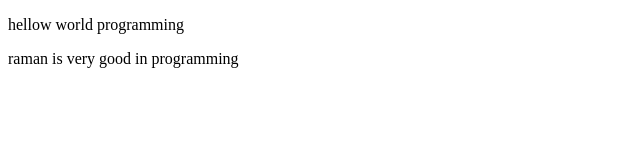
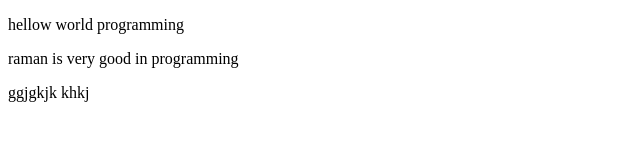
Before and after one commit to aakashkaji/dashboard, a plain HTML site: page index.html in a window 1280 px wide. Shown: the whole page, without its empty margins (0-640 px from the left). Drawn offline with Linux system fonts and the light colour scheme.

Commit message:
index.html added

```diff
--- a/index.html
+++ b/index.html
@@ -8,6 +8,7 @@
 	<div>
 		<div>
 			<p>raman is very good in programming</p>
+			<p>ggjgkjk khkj</p>
 
 		</div>
 	</div>
```
